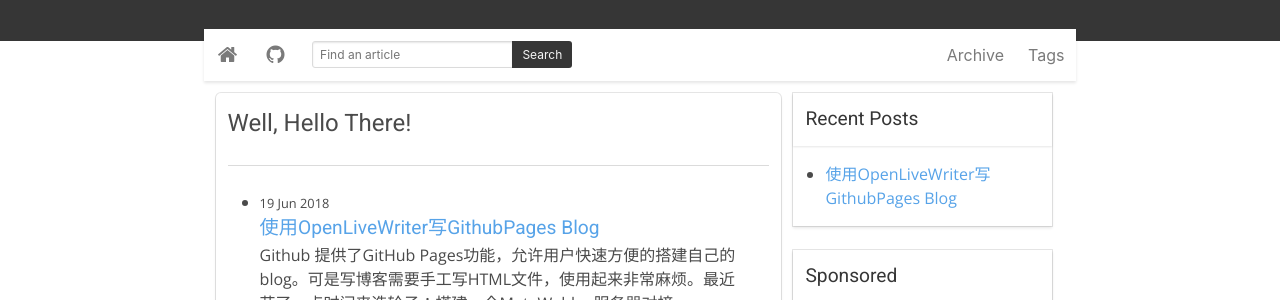
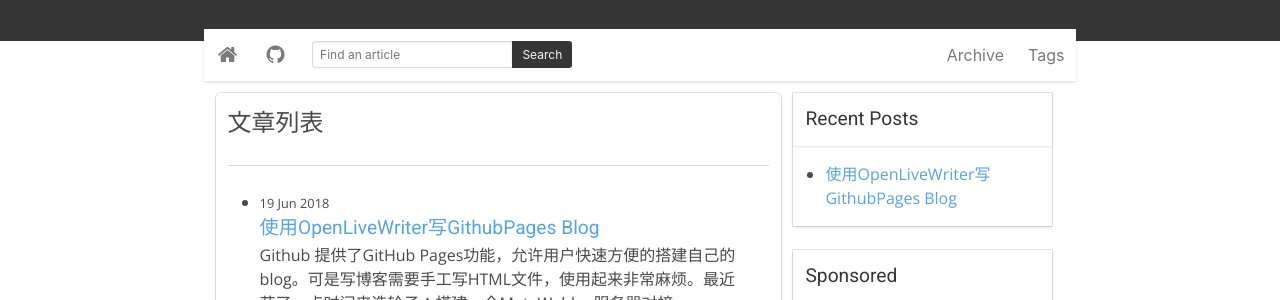
Before and after one commit to RoxLiu/roxliu.github.io, a Jekyll site: the page built from index.html, in a window 1280 px wide. Shown: the part 125-425 px from the top of the page. Built offline with Jekyll 4.4.1, drawn with Linux system fonts in a browser that asks for light colours; comment, search, counter and statistics services are not loaded.

Commit message:
modify the index file.

```diff
--- a/index.html
+++ b/index.html
@@ -1,6 +1,6 @@
 ---
 layout: page
-title: Well, Hello There!
+title: 文章列表
 ---
 <ul class="posts">
     {% for post in site.posts %}
```
